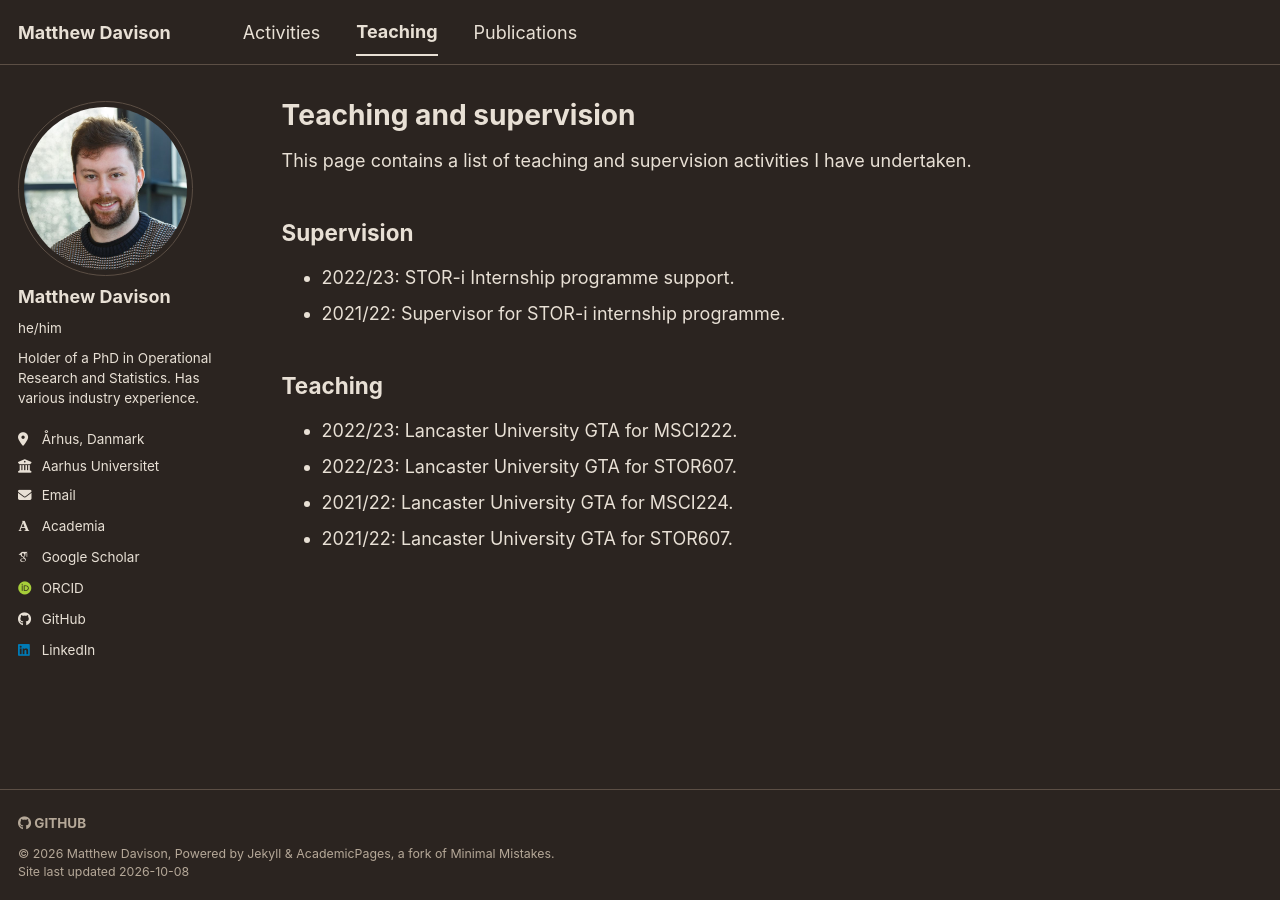
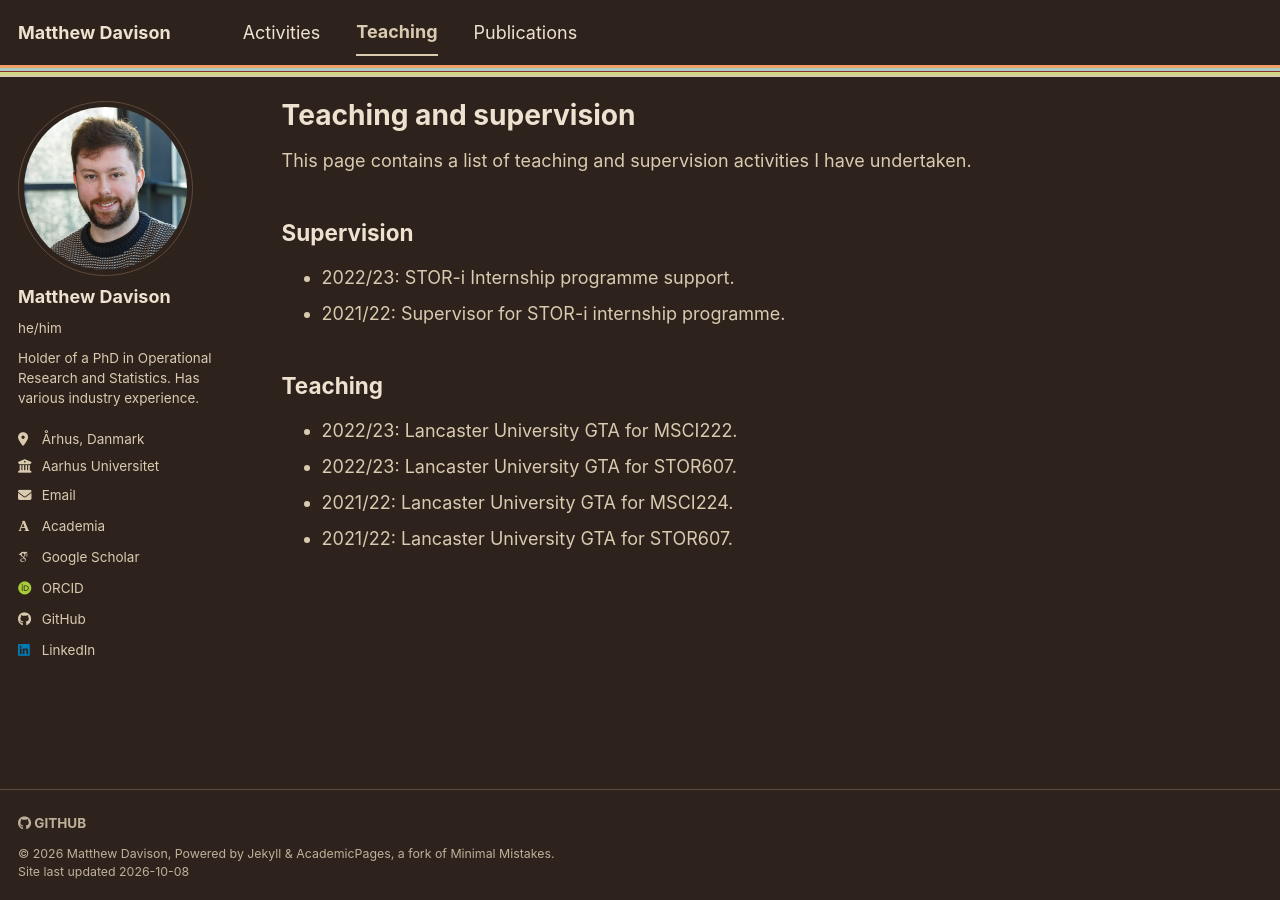
Before and after one commit to Mattmandav/mattmandav.github.io, a Jekyll site: the page built from _pages/teaching.md, in a window 1280 px wide. Built offline with Jekyll 4.4.1, drawn with Linux system fonts in a browser that asks for light colours; some web fonts are replaced.

Commit message:
Mug palette, striped masthead band, SVG mug favicon

```diff
--- a/_includes/head/custom.html
+++ b/_includes/head/custom.html
@@ -12,6 +12,6 @@
 <link rel="icon" type="image/png" href="{{ base_path }}/images/favicon-192x192.png" sizes="192x192"/>
 <link rel="manifest" href="{{ base_path }}/images/manifest.json"/>
 <link rel="icon" href="/images/favicon.ico"/>
-<meta name="theme-color" content="#2b2420"/>
+<meta name="theme-color" content="#2e231c"/>
 
 <!-- end custom head snippets -->
--- /dev/null
+++ b/_sass/_custom.scss
@@ -0,0 +1,29 @@
+/* ==========================================================================
+   SITE-SPECIFIC STYLES
+   Loaded last, so anything here overrides the template's layout files.
+   ========================================================================== */
+
+/* Mug stripes under the top menu, in place of the plain 1px rule.
+   The padding keeps the band below the menu rather than under it. */
+.masthead {
+  padding-bottom: 12px;
+}
+
+.masthead::after {
+  z-index: 1;
+  height: 12px;
+  background: linear-gradient(
+    to bottom,
+    $mug-apricot   0    3px,
+    $mug-duck-egg  3px  6px,
+    $mug-red       6px  7px,
+    $mug-lime      7px  10px,
+    $mug-cream     10px 12px
+  );
+}
+
+/* Headings and the sidebar name a step brighter than body text */
+h1, h2, h3, h4, h5, h6,
+.author__name {
+  color: var(--global-text-color-strong);
+}
--- a/_sass/theme/_palette.scss
+++ b/_sass/theme/_palette.scss
@@ -1,19 +1,29 @@
 /* ==========================================================================
    SITE PALETTE
-   Single warm dark palette. Replaces the template's twelve light/dark
-   theme files; there is no light mode and no theme toggle.
+   Taken from my favourite mug (see /mug/ and the favicon). One warm dark
+   palette: there is no light mode and no theme toggle.
    Contrast ratios are against $background (WCAG AA body text needs 4.5).
    ========================================================================== */
 
-/* Core palette */
-$background                 : #2b2420;  // espresso brown
-$surface                    : #362e29;  // raised areas: code, table headers
-$border                     : #5c4f45;  // warm grey-brown rules and outlines
-$text                       : #e8e0d5;  // cream, 11.7:1
-$text-muted                 : #b5a898;  // captions and secondary text, 6.6:1
-$accent                     : #dcae5f;  // brass, 7.5:1
-$accent-hover               : #efcb8c;  // lighter on hover, 9.9:1
-$accent-visited             : #c99d6a;  // slightly softer brass, 6.2:1
+/* Mug colours */
+$mug-chocolate              : #2e231c;  // the dark brown stripe, used as the page
+$mug-cream                  : #d9cab0;  // favicon cream
+$mug-apricot                : #efa165;  // the orange stripes and handle
+$mug-duck-egg               : #a8cbc4;  // the pale blue stripes
+$mug-lime                   : #cfd984;  // favicon lime
+$mug-olive                  : #a6a053;  // favicon olive
+$mug-red                    : #8c322a;  // favicon red (decoration only, too dark for text)
+
+/* Roles */
+$background                 : $mug-chocolate;
+$surface                    : #3b2e26;  // raised areas: code, table headers
+$border                     : #5f4a3d;  // rules and outlines
+$text                       : $mug-cream;   // 9.5:1
+$text-strong                : #ece2cf;  // headings and names, 11.9:1
+$text-muted                 : #bfb099;  // captions and secondary text, 7.2:1
+$accent                     : $mug-apricot; // links, 7.3:1
+$accent-hover               : #f7c49a;  // lighter on hover, 9.7:1
+$accent-visited             : #d79a6c;  // softer apricot, 6.4:1
 
 /* Names the template's layout files still expect */
 $primary-color              : $accent;
@@ -28,11 +38,11 @@ $link-dark                  : $accent-hover;
 $link-light                 : $accent-visited;
 
 /* Status colours (only used by notices and buttons) */
-$danger-color               : #e07a6f;
-$info-color                 : #7fa3a8;
+$danger-color               : #c4574a;
+$info-color                 : $mug-duck-egg;
 $notice-color               : $gray;
-$success-color              : #8fb07a;
-$warning-color              : $accent;
+$success-color              : $mug-olive;
+$warning-color              : $mug-apricot;
 
 /* Other basic settings for the template */
 $border-radius              : 4px;
@@ -57,9 +67,10 @@ $sidebar-screen-min-width   : 1024px;
     --global-link-color                 : #{$accent};
     --global-link-color-hover           : #{$accent-hover};
     --global-link-color-visited         : #{$accent-visited};
-    --global-masthead-link-color        : #{$text};
+    --global-masthead-link-color        : #{$text-strong};
     --global-masthead-link-color-hover  : #{$accent};
     --global-text-color                 : #{$text};
     --global-text-color-light           : #{$text-muted};
+    --global-text-color-strong          : #{$text-strong};
     --global-thead-color                : #{$surface};
 }
--- a/assets/css/main.scss
+++ b/assets/css/main.scss
@@ -37,5 +37,7 @@
 
     "vendor/font-awesome/fontawesome",
     "vendor/font-awesome/solid",
-    "vendor/font-awesome/brands"
+    "vendor/font-awesome/brands",
+
+    "custom"
 ;
```
Also changed, not shown: README.md (+2 -1 lines), images/apple-touch-icon-180x180.png, images/favicon.ico, images/favicon.svg.
